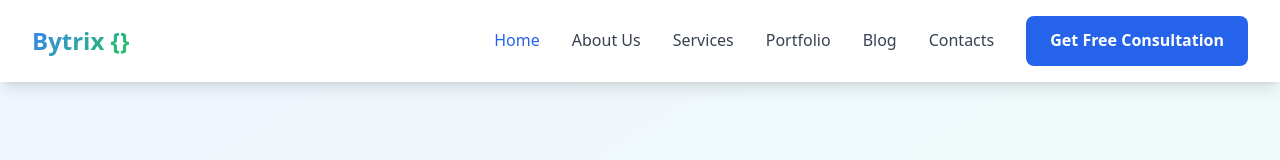
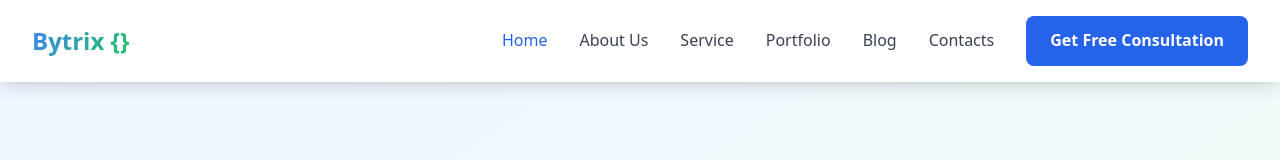
Before and after one commit to Ashik-ch/bytrix-hub, an Angular app: page /bytrix/ in a window 1280 px wide. Shown: the top 160 px of the page. Built offline with nearby package versions, Linux system fonts and the light colour scheme.

Commit message:
Update header component to change 'Services' link text to 'Service' for consistency.

```diff
--- a/src/app/components/header/header.component.html
+++ b/src/app/components/header/header.component.html
@@ -18,7 +18,7 @@
         </a>
         <a routerLink="/services" routerLinkActive="text-primary-600"
           class="text-gray-700 hover:text-primary-600 transition-colors duration-300 font-medium">
-          Services
+          Service
         </a>
         <a routerLink="/portfolio" routerLinkActive="text-primary-600"
           class="text-gray-700 hover:text-primary-600 transition-colors duration-300 font-medium">
```
